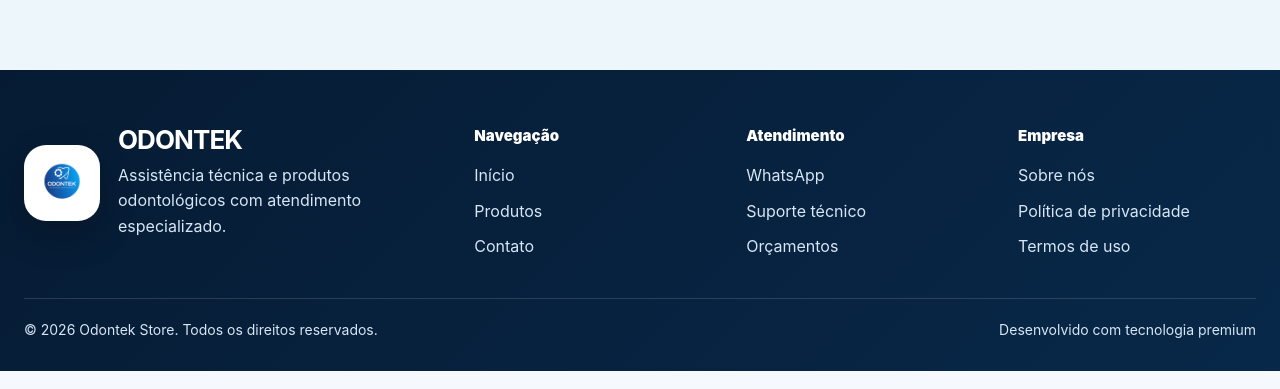
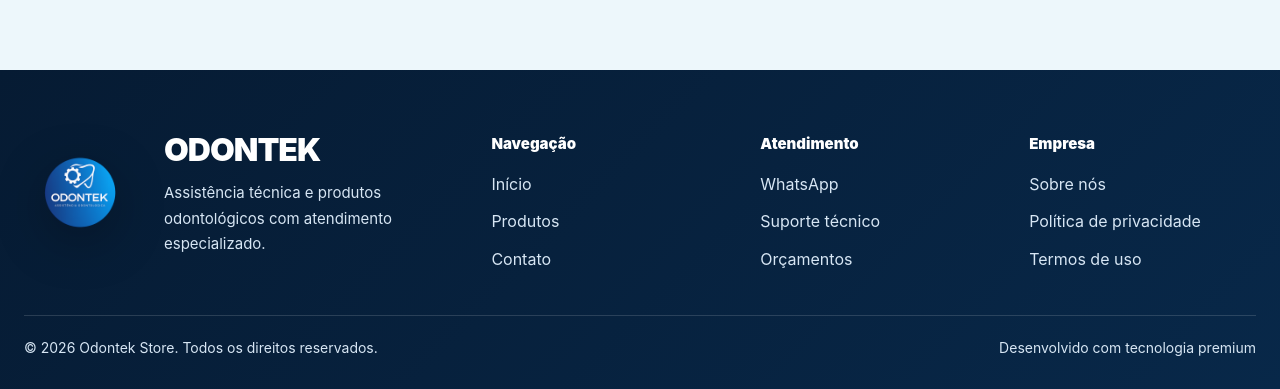
Before and after one commit to F4-X/odonto-vendas, a React (Vite) app in the folder frontend/: page / in a window 1280 px wide. Shown: the part 2650-3039 px from the top of the page. Built offline with nearby package versions, Linux system fonts and the light colour scheme; no server answers.

Commit message:
Update footer.css

```diff
--- a/frontend/src/styles/footer.css
+++ b/frontend/src/styles/footer.css
@@ -1,75 +1,79 @@
 /* ================= FOOTER ================= */
 .premium-footer,.footer{
-  padding:56px 0 30px;
+padding:64px 0 32px;
 background:linear-gradient(135deg,#061b33,#082849);
-  color:#fff
+color:#fff;
 }
 
 .footer-grid{
 display:grid;
-  grid-template-columns:1.4fr .8fr .8fr .8fr;
-  gap:34px;
-  align-items:start
+grid-template-columns:1.5fr .8fr .8fr .8fr;
+gap:42px;
+align-items:start;
 }
 
 .footer-brand{
 display:flex;
-  gap:18px;
-  align-items:center
+gap:28px;
+align-items:center;
 }
 
 .footer-logo,.footer-logo-img{
-  width:76px;
-  height:76px;
-  flex:0 0 76px;
-  border-radius:22px;
+width:112px;
+height:112px;
+flex:0 0 112px;
+border-radius:0;
 object-fit:contain;
-  background:#fff;
-  padding:10px;
-  box-shadow:0 14px 35px rgba(0,0,0,.22)
+background:transparent;
+padding:0;
+box-shadow:none;
+filter:drop-shadow(0 14px 24px rgba(0,0,0,.25));
 }
 
 .footer-brand h2{
-  margin:0 0 8px;
-  font-size:26px;
-  line-height:1.1
+margin:0 0 14px;
+font-size:32px;
+line-height:1;
+font-weight:950;
+letter-spacing:-1px;
 }
 
 .footer-brand p{
-  max-width:330px;
-  margin:0
+max-width:360px;
+margin:0;
+font-size:15px;
 }
 
 .footer-brand p,.footer-column a,.footer-bottom{
 color:#d7e6f4;
-  line-height:1.6
+line-height:1.7;
 }
 
 .footer-column{
 display:grid;
 align-content:start;
-  gap:10px
+gap:10px;
 }
 
 .footer-column span{
 color:#fff;
 font-weight:950;
 margin-bottom:8px;
-  font-size:15px
+font-size:15px;
 }
 
 .footer-column a{
 text-decoration:none;
-  transition:.2s
+transition:.2s;
 }
 
 .footer-column a:hover{
 color:#fff;
-  transform:translateX(3px)
+transform:translateX(3px);
 }
 
 .footer-bottom{
-  margin-top:38px;
+margin-top:42px;
 padding-top:20px;
 border-top:1px solid rgba(255,255,255,.14);
 display:flex;
@@ -77,34 +81,38 @@
 justify-content:space-between;
 gap:16px;
 flex-wrap:wrap;
-  font-size:14px
+font-size:14px;
 }
 
 @media(max-width:900px){
 .footer-grid{
-    grid-template-columns:1fr 1fr
+grid-template-columns:1fr 1fr;
 }
+
 .footer-brand{
-    grid-column:span 2
+grid-column:span 2;
 }
 }
 
 @media(max-width:560px){
 .premium-footer,.footer{
-    padding:40px 0 24px
+padding:44px 0 24px;
 }
+
 .footer-grid{
 grid-template-columns:1fr;
-    gap:24px
+gap:26px;
 }
+
 .footer-brand{
 grid-column:auto;
-    align-items:flex-start
+align-items:center;
+gap:20px;
 }
+
 .footer-logo,.footer-logo-img{
-    width:64px;
-    height:64px;
-    flex-basis:64px;
-    border-radius:18px
+width:86px;
+height:86px;
+flex-basis:86px;
 }
 }
```
Lines whose indentation alone changed are shown as unchanged.
